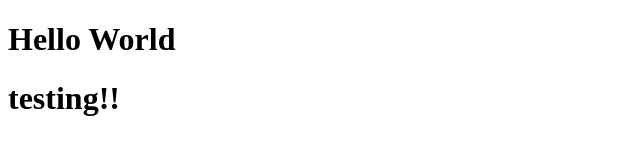
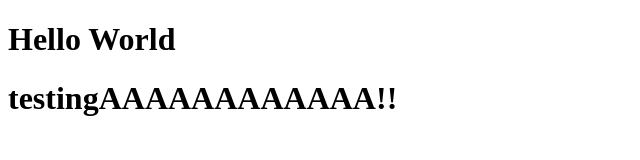
Before and after one commit to MRomo08/MECOSONO, a plain HTML site: page index.html in a window 1280 px wide. Shown: the whole page, without its empty margins (0-640 px from the left). Drawn offline with Linux system fonts and the light colour scheme.

Commit message:
AAAAAAAAAAAAA

```diff
--- a/index.html
+++ b/index.html
@@ -8,6 +8,6 @@
 </head>
 <body>
     <h1>Hello World</h1>
-    <h1>testing!!</h1>
+    <h1>testingAAAAAAAAAAAA!!</h1>
 </body>
 </html>
```
